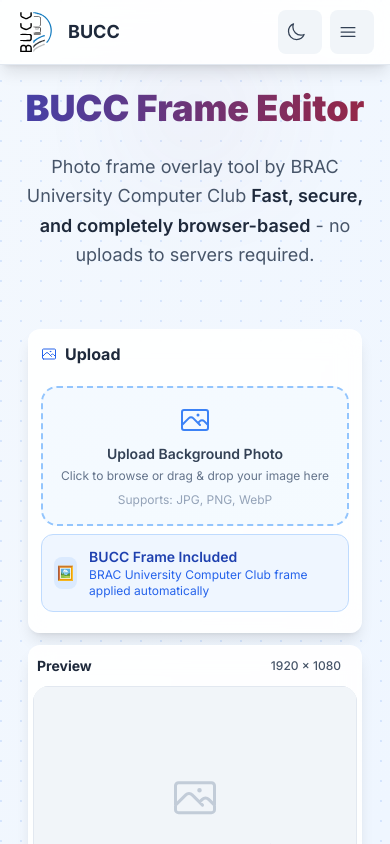
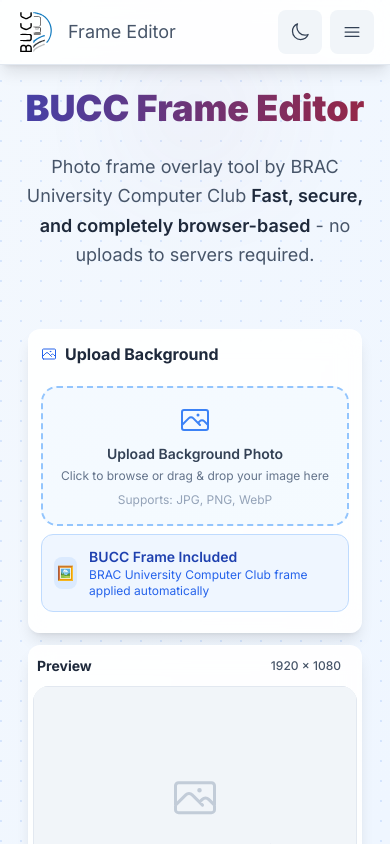
Before and after one commit to SiamFS/bucc_frame_adder, a React (Vite) app: page / in a window 390 px wide. Shown: the top 844 px of the page. Built offline with nearby package versions, Linux system fonts and the light colour scheme.

Commit message:
refactor: improve transition effects and prevent flickering on mobile devices

```diff
--- a/src/components/ImageEditor.jsx
+++ b/src/components/ImageEditor.jsx
@@ -877,7 +877,7 @@
     <div className="grid grid-cols-1 lg:grid-cols-12 gap-3 lg:gap-4 p-3 lg:p-4 max-w-[1560px] mx-auto">
       {/* Notification System */}
       {notification && (
-        <div className={`fixed top-4 right-4 z-50 max-w-[calc(100vw-2rem)] sm:max-w-sm p-3 lg:p-4 rounded-xl shadow-2xl transition-all duration-300 transform animate-slide-up ${
+        <div className={`fixed top-4 right-4 z-50 max-w-[calc(100vw-2rem)] sm:max-w-sm p-3 lg:p-4 rounded-xl shadow-2xl transition-all duration-200 ${
           notification.type === 'success' ? 'bg-green-500 text-white' :
           notification.type === 'error' ? 'bg-red-500 text-white' :
           'bg-blue-500 text-white'
@@ -893,7 +893,7 @@
 
       {/* Canvas Section - Preview (Center) */}
       <div className="lg:col-span-6 order-2">
-        <div className="glass-morphism rounded-xl lg:rounded-2xl p-1 lg:p-2 animate-fade-in shadow-lg h-full flex flex-col">
+        <div className="glass-morphism rounded-xl lg:rounded-2xl p-1 lg:p-2 shadow-lg h-full flex flex-col">
           <div className="flex items-center justify-between mb-1 py-1 px-1 lg:px-0">
             <h2 className="text-sm lg:text-lg font-bold text-slate-800 dark:text-dark-text-primary">Preview</h2>
             <div className="flex items-center gap-1 lg:gap-2 text-xs text-slate-600 dark:text-dark-text-secondary">
@@ -947,12 +947,11 @@
       {/* Left Control Panel - Upload Background */}
       <div className="lg:col-span-3 order-1 space-y-3 lg:space-y-4">
         {/* Upload Section */}
-        <div className="control-panel animate-bounce-in rounded-xl lg:rounded-2xl p-3 lg:p-5 shadow-lg h-full flex flex-col">
+        <div className="control-panel rounded-xl lg:rounded-2xl p-3 lg:p-5 shadow-lg h-full flex flex-col">
           <div className="flex items-center justify-between mb-3 lg:mb-4">
             <h2 className="text-base lg:text-xl font-bold text-slate-800 dark:text-dark-text-primary flex items-center gap-2">
               <PhotoIcon className="w-4 h-4 lg:w-6 lg:h-6 text-blue-600 dark:text-blue-400" />
-              <span className="hidden sm:inline">Upload Background</span>
-              <span className="sm:hidden">Upload</span>
+              <span>Upload Background</span>
             </h2>
             {backgroundImage && (
               <button
@@ -1054,12 +1053,11 @@
       {/* Right Control Panel - Photo Controls */}
       {backgroundImage && (
         <div className="lg:col-span-3 order-3 space-y-2 lg:space-y-3">
-          <div className="control-panel animate-slide-up rounded-xl lg:rounded-2xl p-3 lg:p-4 shadow-lg h-full flex flex-col">
+          <div className="control-panel rounded-xl lg:rounded-2xl p-3 lg:p-4 shadow-lg h-full flex flex-col">
             <div className="flex items-center justify-between mb-3">
               <h2 className="text-base lg:text-xl font-bold text-slate-800 dark:text-dark-text-primary flex items-center gap-2">
                 <AdjustmentsHorizontalIcon className="w-4 h-4 lg:w-6 lg:h-6 text-green-600 dark:text-green-400" />
-                <span className="hidden sm:inline">Photo Controls</span>
-                <span className="sm:hidden">Controls</span>
+                <span>Photo Controls</span>
               </h2>
             </div>
 
@@ -1147,8 +1145,7 @@
                 className="btn-secondary w-full flex items-center justify-center gap-2 py-2 lg:py-3 text-sm lg:text-base"
               >
                 <ArrowUturnLeftIcon className="w-4 h-4" />
-                <span className="hidden sm:inline">Reset & Auto-fit</span>
-                <span className="sm:hidden">Reset</span>
+                <span>Reset & Auto-fit</span>
               </button>
 
               {/* Image Resolution Button - Only show when both images are loaded */}
@@ -1162,8 +1159,7 @@
                   }`}
                 >
                   <AdjustmentsHorizontalIcon className="w-4 h-4" />
-                  <span className="hidden sm:inline">Image Resolution</span>
-                  <span className="sm:hidden">Resolution</span>
+                  <span>Image Resolution</span>
                 </button>
               )}
 
@@ -1175,16 +1171,14 @@
                 {isProcessing ? (
                   <>
                     <div className="loading-spinner"></div>
-                    <span className="hidden sm:inline">Processing...</span>
-                    <span className="sm:hidden">Processing</span>
+                    <span>Processing...</span>
                   </>
                 ) : (
-                  <>
-                    <ArrowDownTrayIcon className="w-4 h-4 lg:w-5 lg:h-5" />
-                    <span className="hidden sm:inline">Download HD Image</span>
-                    <span className="sm:hidden">Download</span>
-                  </>
-                )}
+                    <>
+                      <ArrowDownTrayIcon className="w-4 h-4 lg:w-5 lg:h-5" />
+                      <span>Download HD Image</span>
+                    </>
+                  )}
               </button>
             </div>
           </div>
@@ -1194,7 +1188,7 @@
       {/* Resolution Selector - Horizontal below editor */}
       {showResolutionSelector && backgroundImage && frameImage && (
         <div className="lg:col-span-12 order-4 mt-3 lg:mt-4">
-          <div className="glass-morphism rounded-xl lg:rounded-2xl p-3 lg:p-4 animate-fade-in shadow-lg">
+          <div className="glass-morphism rounded-xl lg:rounded-2xl p-3 lg:p-4 shadow-lg">
             <div className="flex items-center justify-between mb-3 lg:mb-4">
               <h3 className="text-base lg:text-lg font-bold text-slate-800 dark:text-dark-text-primary">
                 Choose Export Resolution
--- a/src/components/Navbar.jsx
+++ b/src/components/Navbar.jsx
@@ -17,22 +17,17 @@
         <div className="flex items-center justify-between h-16 lg:h-20">
           {/* Logo and Brand */}
           <div className="flex items-center gap-3 lg:gap-4">
-            <div className="flex-shrink-0">
+            <div className="flex-shrink-0 flex items-center justify-center">
               <img
                 src={BuccLogo}
                 alt="BUCC Logo"
                 className="w-10 h-10 lg:w-12 lg:h-12 transition-transform duration-300 hover:scale-110"
               />
             </div>
-            <div className="hidden sm:block">
+            <div className="flex items-center">
               <p className="text-lg text-slate-600 dark:text-slate-400">
                 Frame Editor
               </p>
-            </div>
-            <div className="sm:hidden">
-              <h1 className="text-lg font-bold text-slate-800 dark:text-slate-100">
-                BUCC
-              </h1>
             </div>
           </div>
 
@@ -41,7 +36,7 @@
             {/* Dark Mode Toggle */}
             <button
               onClick={toggleTheme}
-              className="p-2 rounded-lg bg-slate-100 hover:bg-slate-200 dark:bg-slate-700 dark:hover:bg-slate-600 text-slate-700 dark:text-slate-300 transition-all duration-300 hover:scale-105"
+              className="p-2 rounded-lg bg-slate-100 hover:bg-slate-200 dark:bg-slate-700 dark:hover:bg-slate-600 text-slate-700 dark:text-slate-300 transition-all duration-300 hover:scale-105 flex items-center justify-center"
               aria-label="Toggle dark mode"
             >
               {isDarkMode ? (
@@ -56,7 +51,7 @@
           <div className="md:hidden flex items-center gap-2">
             <button
               onClick={toggleTheme}
-              className="p-2 rounded-lg bg-slate-100 hover:bg-slate-200 dark:bg-slate-700 dark:hover:bg-slate-600 text-slate-700 dark:text-slate-300 transition-all duration-300"
+              className="p-2 rounded-lg bg-slate-100 hover:bg-slate-200 dark:bg-slate-700 dark:hover:bg-slate-600 text-slate-700 dark:text-slate-300 transition-all duration-300 flex items-center justify-center"
               aria-label="Toggle dark mode"
             >
               {isDarkMode ? (
@@ -68,7 +63,7 @@
 
             <button
               onClick={toggleMenu}
-              className="p-2 rounded-lg bg-slate-100 hover:bg-slate-200 dark:bg-slate-700 dark:hover:bg-slate-600 text-slate-700 dark:text-slate-300 transition-all duration-300"
+              className="p-2 rounded-lg bg-slate-100 hover:bg-slate-200 dark:bg-slate-700 dark:hover:bg-slate-600 text-slate-700 dark:text-slate-300 transition-all duration-300 flex items-center justify-center"
               aria-label="Toggle menu"
             >
               {isMenuOpen ? (
--- a/src/index.css
+++ b/src/index.css
@@ -18,11 +18,17 @@
     font-feature-settings: 'cv01', 'cv03', 'cv04', 'cv11';
     -webkit-font-smoothing: antialiased;
     -moz-osx-font-smoothing: grayscale;
-    transition: background-color 0.3s ease, color 0.3s ease;
     /* Prevent horizontal scrolling */
     overflow-x: hidden;
     /* Better mobile scrolling */
     -webkit-overflow-scrolling: touch;
+  }
+
+  /* Only apply transition on non-mobile devices to prevent flickering */
+  @media (min-width: 1024px) {
+    body {
+      transition: background-color 0.1s ease, color 0.1s ease;
+    }
   }
 
   /* Prevent zoom on inputs on mobile */
@@ -55,7 +61,13 @@
     @apply backdrop-blur-lg bg-white/80 border border-white/30 shadow-2xl;
     @apply dark:bg-dark-bg-secondary/80 dark:border-dark-border-primary/30 dark:text-dark-text-primary;
     backdrop-filter: blur(20px);
-    transition: background-color 0.3s ease, border-color 0.3s ease;
+  }
+
+  /* Only apply transition on desktop to prevent mobile flickering */
+  @media (min-width: 1024px) {
+    .glass-morphism {
+      transition: background-color 0.2s ease, border-color 0.2s ease;
+    }
   }
 
   .glass-morphism-dark {
@@ -380,6 +392,21 @@
   will-change: transform;
 }
 
+/* Prevent flickering during responsive breakpoint changes */
+@media (max-width: 1023px) {
+  .animate-fade-in,
+  .animate-slide-up,
+  .animate-bounce-in {
+    animation: none !important;
+  }
+
+  .glass-morphism,
+  .control-panel,
+  .upload-area {
+    transition: none !important;
+  }
+}
+
 /* Accessibility improvements */
 @media (prefers-reduced-motion: reduce) {
   *, *::before, *::after {
```
